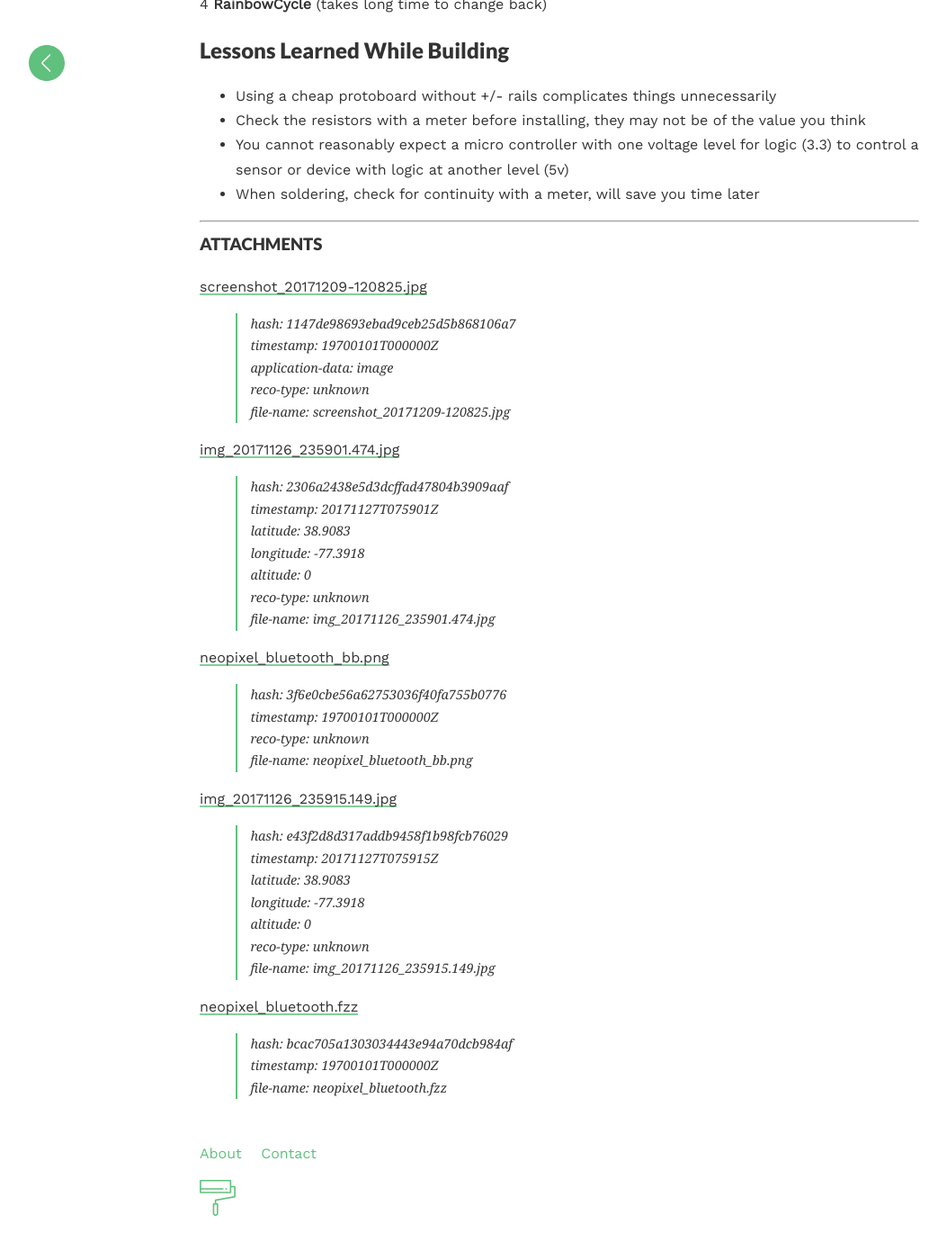
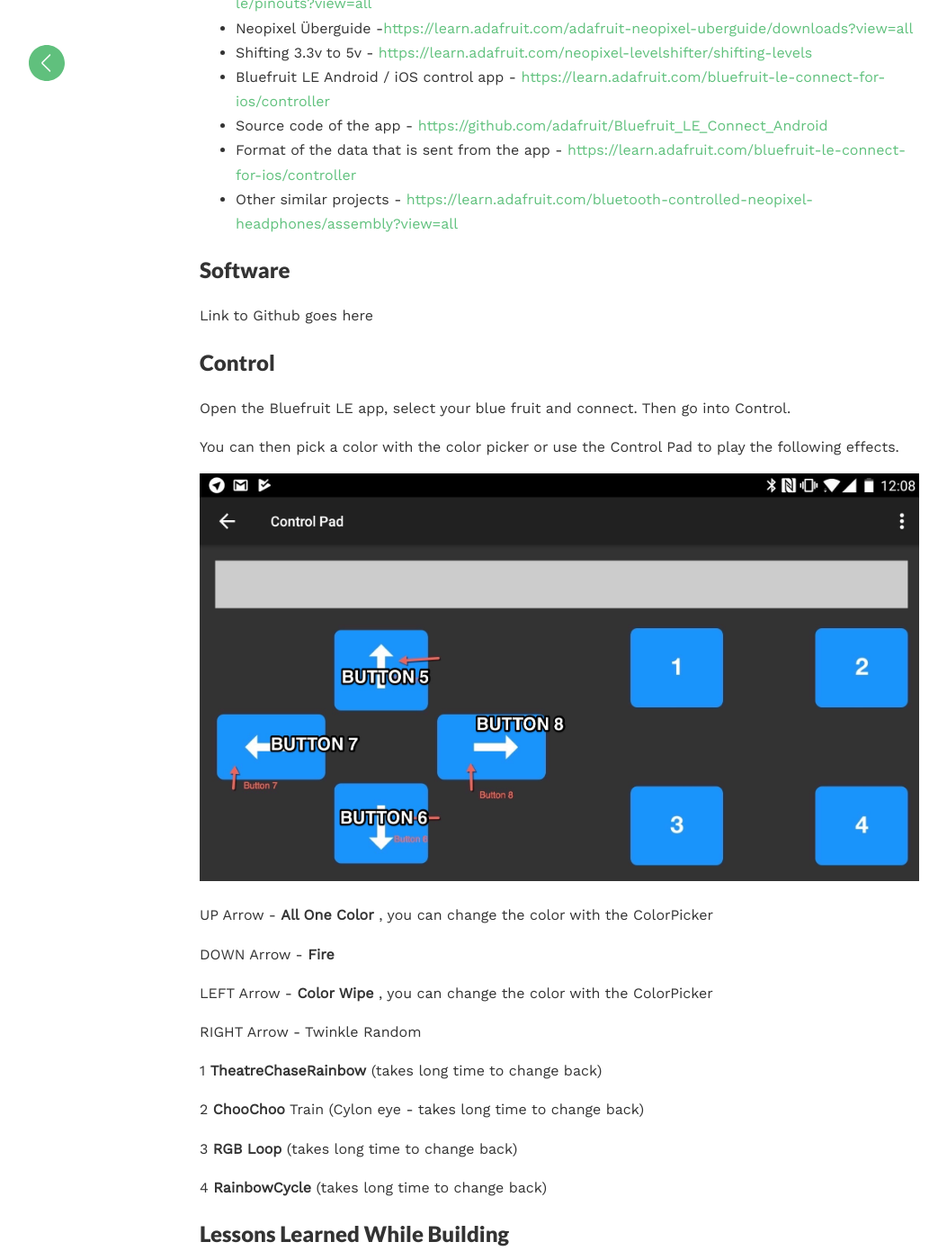
Before and after one commit to samaparicio/samaparicio.github.io, a Jekyll site: the page built from _posts/2017-12-09-bluetooth-neopixels.md, in a window 1280 px wide and 1400 px high, scrolled down 3105 px. Shown: the whole window at 90% size, without its empty margins (18-1071 px from the left). Built offline with Jekyll 4.4.1, drawn with Linux system fonts in a browser that asks for light colours; our own code applies the rules of GitHub Pages for plain Markdown files; comment, search, counter and statistics services are not loaded; before the commit the page ends 4456 px from its top, so only the background shows below that.

Commit message:
neopixels post update

```diff
--- a/_posts/2017-12-09-bluetooth-neopixels.md
+++ b/_posts/2017-12-09-bluetooth-neopixels.md
@@ -1,9 +1,3 @@
----
-layout: post
-title: "Bluetooth Neopixels"
-date: 2017-12-09
----
-
 ## Concept
 
 Do you like bright shiny lights? Have you ever wished you could have bright
@@ -113,13 +106,7 @@
 the following effects.
 
 
-
-
-
-
-
-![noteattachment5][1147de98693ebad9ceb25d5b868106a7]
-
+![how to control the lights]({{"/assets/screenshot_20171209-120825.jpg"}})
 
 
 UP Arrow - **All One Color** , you can change the color with the ColorPicker
@@ -142,57 +129,9 @@
 
 
 
-
-
 ## Lessons learned while building
 
   * Using a cheap protoboard without +/- rails complicates things unnecessarily
   * Check the resistors with a meter before installing, they may not be of the value you think
   * You cannot reasonably expect a micro controller with one voltage level for logic (3.3) to control a sensor or device with logic at another level (5v)
   * When soldering, check for continuity with a meter, will save you time later
-
-
-
-
----
-### ATTACHMENTS
-[1147de98693ebad9ceb25d5b868106a7]: media/screenshot_20171209-120825.jpg
-[screenshot_20171209-120825.jpg](media/screenshot_20171209-120825.jpg)
->hash: 1147de98693ebad9ceb25d5b868106a7
->timestamp: 19700101T000000Z
->application-data: image
->reco-type: unknown
->file-name: screenshot_20171209-120825.jpg
-
-[2306a2438e5d3dcffad47804b3909aaf]: media/img_20171126_235901.474.jpg
-[img_20171126_235901.474.jpg](media/img_20171126_235901.474.jpg)
->hash: 2306a2438e5d3dcffad47804b3909aaf
->timestamp: 20171127T075901Z
->latitude: 38.9083
->longitude: -77.3918
->altitude: 0
->reco-type: unknown
->file-name: img_20171126_235901.474.jpg
-
-[3f6e0cbe56a62753036f40fa755b0776]: media/neopixel_bluetooth_bb.png
-[neopixel_bluetooth_bb.png](media/neopixel_bluetooth_bb.png)
->hash: 3f6e0cbe56a62753036f40fa755b0776
->timestamp: 19700101T000000Z
->reco-type: unknown
->file-name: neopixel_bluetooth_bb.png
-
-[e43f2d8d317addb9458f1b98fcb76029]: media/img_20171126_235915.149.jpg
-[img_20171126_235915.149.jpg](media/img_20171126_235915.149.jpg)
->hash: e43f2d8d317addb9458f1b98fcb76029
->timestamp: 20171127T075915Z
->latitude: 38.9083
->longitude: -77.3918
->altitude: 0
->reco-type: unknown
->file-name: img_20171126_235915.149.jpg
-
-[bcac705a1303034443e94a70dcb984af]: media/neopixel_bluetooth.fzz
-[neopixel_bluetooth.fzz](media/neopixel_bluetooth.fzz)
->hash: bcac705a1303034443e94a70dcb984af
->timestamp: 19700101T000000Z
->file-name: neopixel_bluetooth.fzz
```
Also changed, not shown: other parts of _posts/2017-12-09-bluetooth-neopixels.md (+3 -4 lines).
